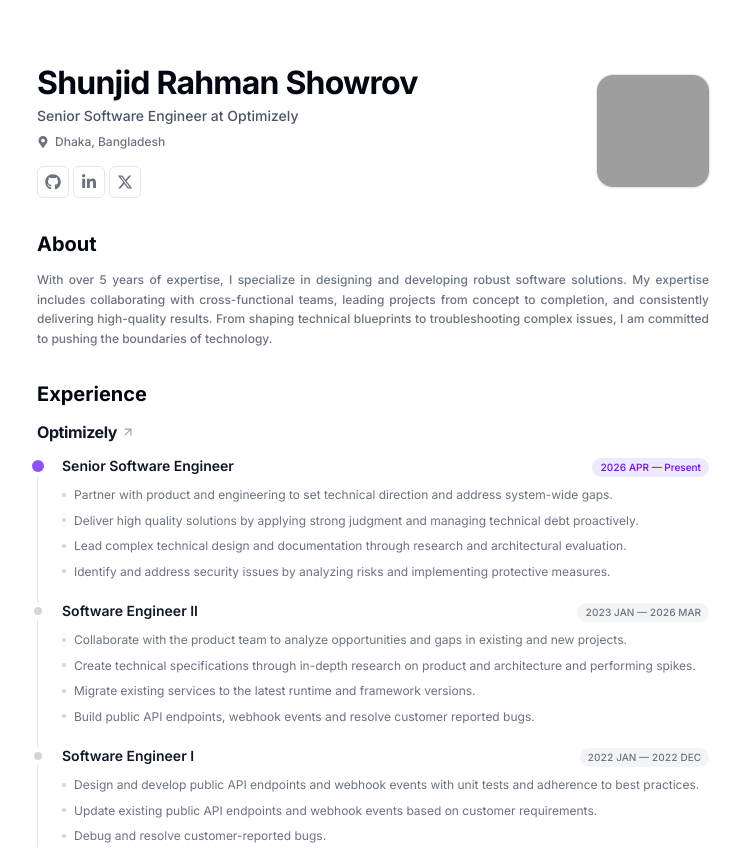
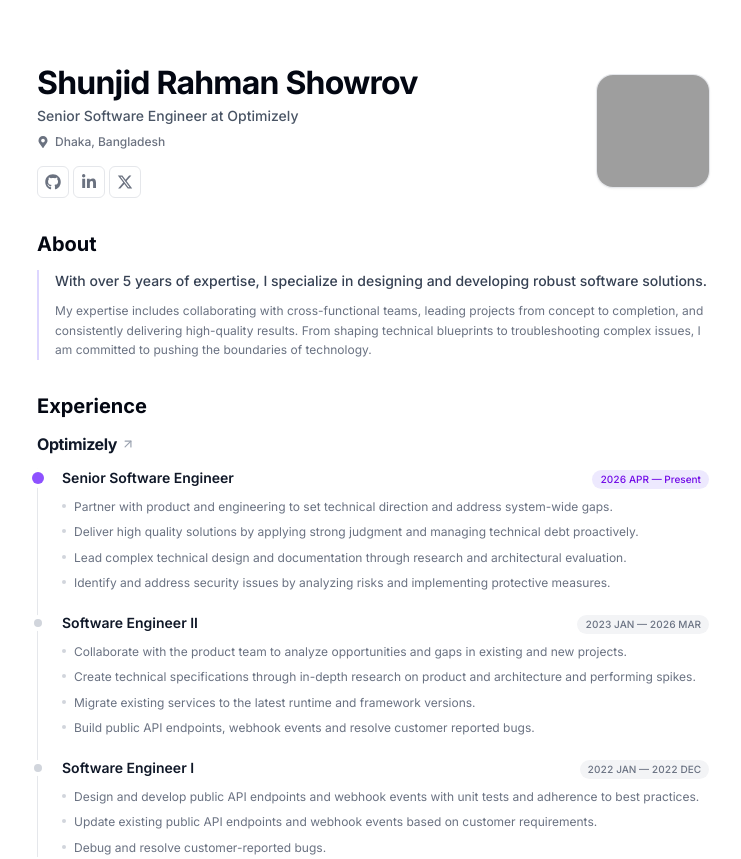
Before and after one commit to shunjid/shunjid.github.io, a Next.js app: page / in a window 1280 px wide. Shown: the top 859 px of the page, without its empty margins (267-1008 px from the left). Built offline with nearby package versions, Linux system fonts and the light colour scheme; grey boxes are pictures that could not be loaded.

Commit message:
Update summary section look and feel

```diff
--- a/src/app/summary/index.tsx
+++ b/src/app/summary/index.tsx
@@ -8,14 +8,21 @@ export default function Summary(
     data: Pick<IResume, "summaries">;
   }>,
 ) {
-  const { summaries } = props.data;
+  const [lead, ...rest] = props.data.summaries;
 
   return (
     <Section>
       <h2 className="text-xl font-bold">About</h2>
-      <p className="text-muted-foreground text-justify text-xs leading-relaxed font-medium">
-        {summaries.join(" ")}
-      </p>
+      <div className="space-y-2 border-l-2 border-violet-200 pl-4 dark:border-violet-500/30">
+        <p className="text-sm leading-relaxed font-medium text-pretty text-gray-700 dark:text-gray-200">
+          {lead}
+        </p>
+        {rest.length > 0 && (
+          <p className="text-xs leading-relaxed text-pretty text-gray-500 dark:text-gray-400">
+            {rest.join(" ")}
+          </p>
+        )}
+      </div>
     </Section>
   );
 }
```
